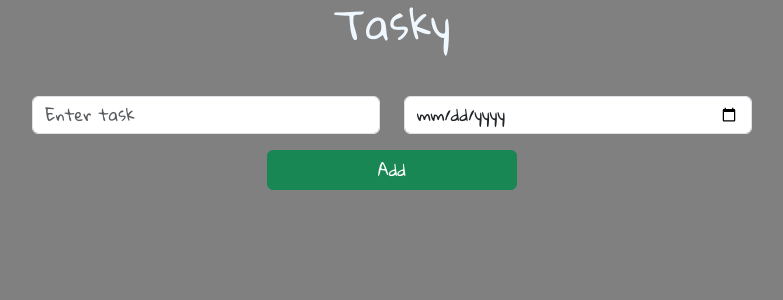
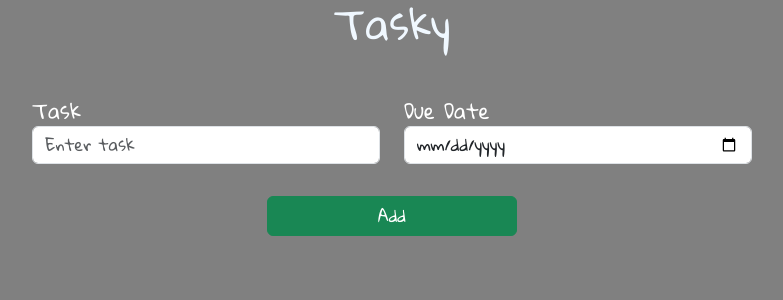
Before and after one commit to 02-ahmed/Tasky-react, a React (Vite) app: page / in a window 1280 px wide. Shown: the top 300 px of the page, without its empty margins (248-1031 px from the left). Built offline with nearby package versions, Linux system fonts and the light colour scheme.

Commit message:
added some touches here and there

```diff
--- a/index.html
+++ b/index.html
@@ -2,10 +2,10 @@
 <html lang="en">
   <head>
     <meta charset="UTF-8" />
-    <link rel="icon" type="image/svg+xml" href="/vite.svg" />
+    <!-- <link rel="icon" type="image/svg+xml" href="/vite.svg" /> -->
     <meta name="viewport" content="width=device-width, initial-scale=1.0" />
     <link href="https://cdn.jsdelivr.net/npm/bootstrap@5.3.3/dist/css/bootstrap.min.css" rel="stylesheet" integrity="sha384-QWTKZyjpPEjISv5WaRU9OFeRpok6YctnYmDr5pNlyT2bRjXh0JMhjY6hW+ALEwIH" crossorigin="anonymous">
-    <title>Vite + React + TS</title>
+    <title>Tasky</title>
   </head>
   <body>
     <div id="root"></div>
--- a/src/components/AddTodo.tsx
+++ b/src/components/AddTodo.tsx
@@ -27,12 +27,14 @@ const AddTodo = ({onSubmit}:Props) => {
           onSubmit(data);
           reset();
           })}>
-              <div className='col-4'>
+              <div className='col-12 col-md-4 mb-3'>
+                <label htmlFor="todo">Task</label>
                 <input {...register("todo")} type="text" id='todo' className='form-control' placeholder='Enter task' />
                 {errors.todo && <p className='text-danger'>{errors.todo.message}</p>}
               </div>
-              <div className='col-4'>
-                <input {...register("dueDate", {valueAsDate:true})} type="date" id="dueDate" className='form-control'/>
+              <div className='col-12 col-md-4'>
+                <label htmlFor="dueDate">Due Date</label>
+                <input {...register("dueDate", {valueAsDate:true})} type="date" id="dueDate" className='form-control' placeholder='Choose date'/>
                 {errors.dueDate && <p className='text-danger'>{errors.dueDate.message}</p>}
               </div>
               <div className='row justify-content-center mt-3'>
--- a/src/components/TodoList.css
+++ b/src/components/TodoList.css
@@ -10,3 +10,7 @@ tr {
   width:250px;
   height: 40px;
 }
+
+label {
+  color: white;
+}
```
